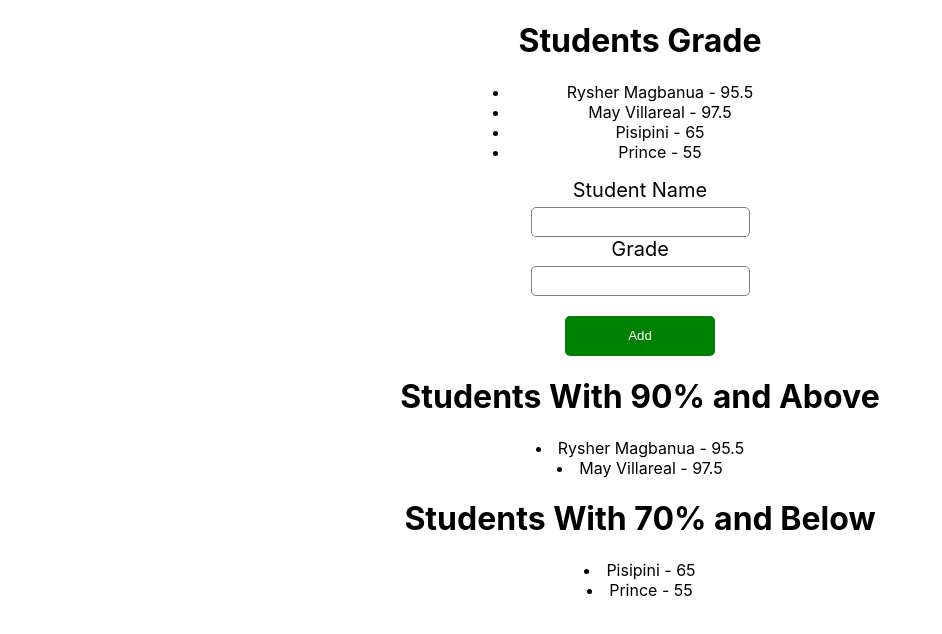
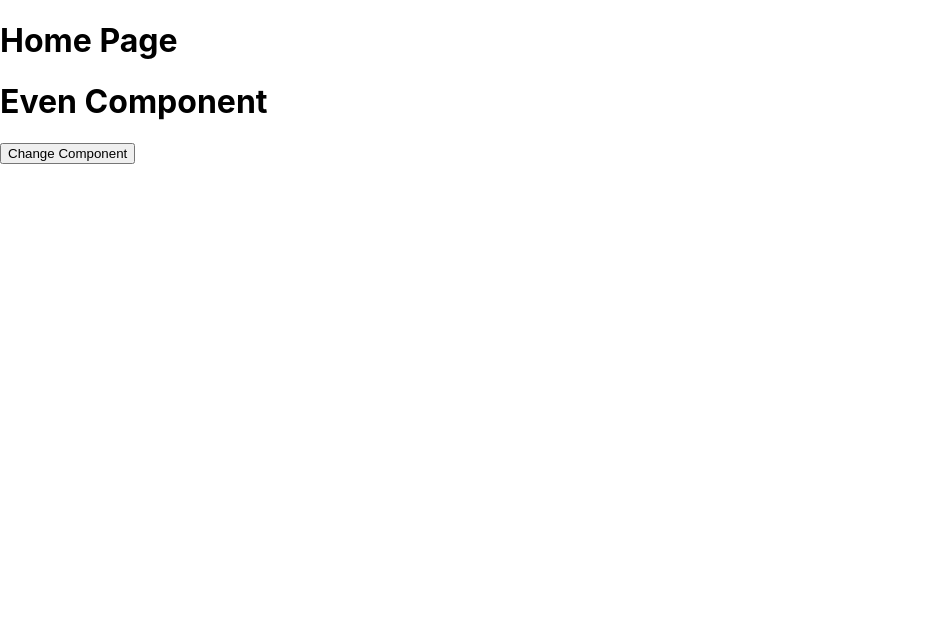
Before and after one commit to mercado-carlos/react-typescript-web-development, a React (Create React App) app: page / in a window 1280 px wide. Shown: the top 634 px of the page, without its empty margins (0-942 px from the left). Built offline with nearby package versions, Linux system fonts and the light colour scheme.

Commit message:
Code Splitting

```diff
--- a/src/App.tsx
+++ b/src/App.tsx
@@ -1,12 +1,12 @@
 import React from 'react';
 import './App.css';
 
-import StudentGrade from './components/StudentGrade';
+import HomePage from './components/HomePage';
 
 const App = () => {
     return (
-        <div className="App">
-            <StudentGrade />
+        <div>
+            <HomePage />
         </div>
     );
 };
--- /dev/null
+++ b/src/components/EvenComponent/index.tsx
@@ -0,0 +1,11 @@
+import React from 'react';
+
+const EvenComponent: React.FC = () => {
+    return (
+        <div>
+            <h1>Even Component</h1>
+        </div>
+    );
+};
+
+export default EvenComponent;
--- a/src/components/HomePage/index.tsx
+++ b/src/components/HomePage/index.tsx
@@ -1,27 +1,50 @@
 import React from 'react';
 
-import { MyContext } from '../../context/MyContext';
-import UserInput from '../UserInput';
+import { HomePageState } from './interface';
 
-import { HomePageProps, HomePageState } from './interface';
+const EvenComponent = React.lazy(() => import('../EvenComponent'));
+const OddComponent = React.lazy(() => import('../OddComponent'));
 
-export default class HomePage extends React.Component {
-    static contextType = MyContext;
-    context!: React.ContextType<typeof MyContext>;
+export default class HomePage extends React.Component<{}, HomePageState> {
+    constructor(props: {}) {
+        super(props);
+
+        this.state = {
+            counter: 0,
+            hasError: false,
+        };
+    }
+
+    updateCounter = () => {
+        this.setState({
+            counter: this.state.counter + 1,
+        });
+    };
+
+    static getDerivedStateFromError() {
+        return {
+            hasError: true,
+        };
+    }
 
     render() {
+        const { counter, hasError } = this.state;
+
         return (
             <div>
                 <h1>Home Page</h1>
-                <ul>
-                    {this.context.users.map((user) => (
-                        <li key={user}>{user}</li>
-                    ))}
-                </ul>
-                <button onClick={() => this.context.updateUser('bella')}>
-                    Add User
-                </button>
-                <UserInput />
+                {hasError ? (
+                    <h1>Error Occurs</h1>
+                ) : (
+                    <React.Suspense fallback={<div>Loading...</div>}>
+                        {counter % 2 === 0 ? (
+                            <EvenComponent />
+                        ) : (
+                            <OddComponent />
+                        )}
+                    </React.Suspense>
+                )}
+                <button onClick={this.updateCounter}>Change Component</button>
             </div>
         );
     }
--- /dev/null
+++ b/src/components/OddComponent/index.tsx
@@ -0,0 +1,11 @@
+import React from 'react';
+
+const OddComponent: React.FC = () => {
+    return (
+        <div>
+            <h1>Odd Component</h1>
+        </div>
+    );
+};
+
+export default OddComponent;
```
Also changed, not shown: src/components/HomePage/interface.ts (+4 -3 lines).
